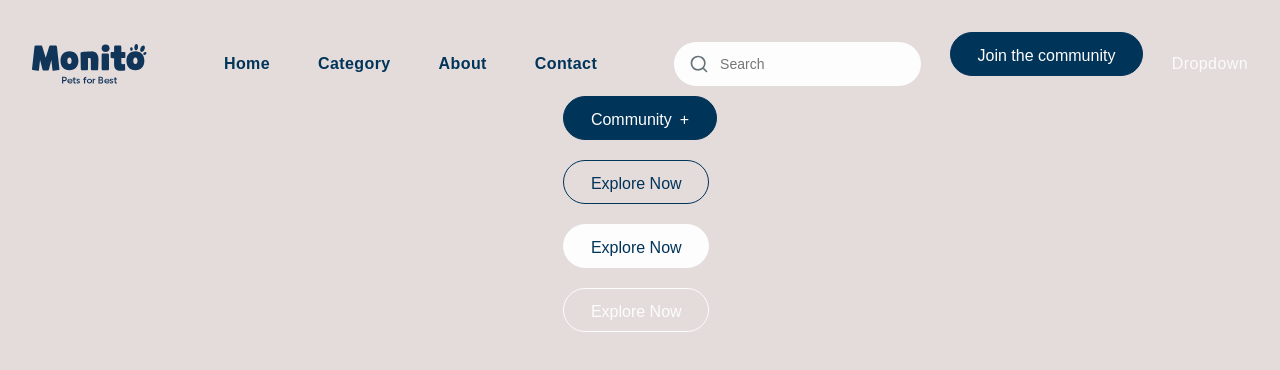
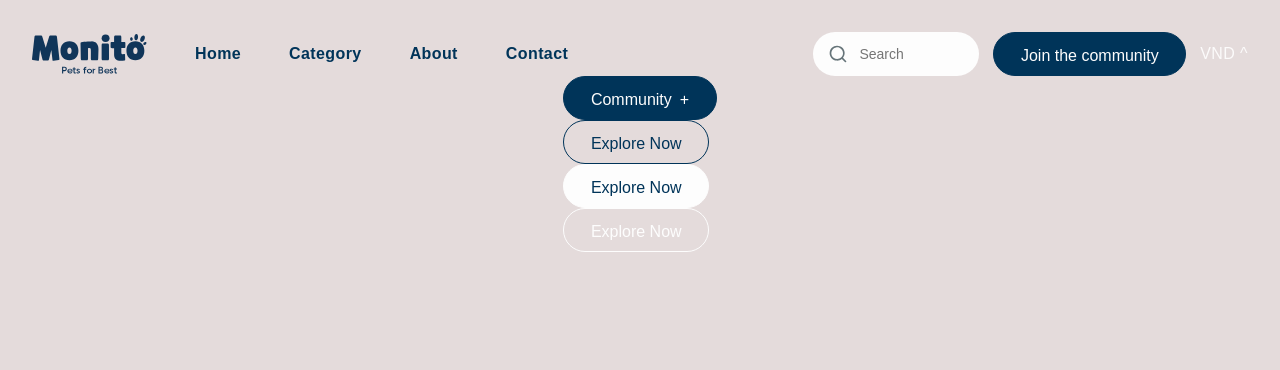
Before and after one commit to makcik303123/online-store, a React (Vite) app: page / in a window 1280 px wide. Shown: the top 370 px of the page. Built offline with nearby package versions, Linux system fonts and the light colour scheme.

Commit message:
finish header

```diff
--- a/src/components/Header/Header.module.scss
+++ b/src/components/Header/Header.module.scss
@@ -1,8 +1,8 @@
 .header {
   width: 100%;
   display: flex;
+  align-items: center;
   justify-content: space-between;
-  align-items: center;
 }
 
 .logo {
@@ -11,6 +11,7 @@
 
 .nav {
   display: flex;
+  align-items: center;
 }
 
 .list {
@@ -24,3 +25,10 @@
   line-height: 24px;
   margin-right: 48px;
 }
+
+.aside {
+  display: flex;
+  align-items: center;
+  justify-content: center;
+  gap: 14px;
+}
--- a/src/components/Header/Header.tsx
+++ b/src/components/Header/Header.tsx
@@ -2,14 +2,14 @@ import React from "react";
 import styles from "./Header.module.scss";
 import logo from "../../assets/Header/logo.svg";
 import { Button, ButtonType } from "../../ui/button";
-import { Input } from "../../ui/input";
+import { Search } from "../Search";
 
 const navLinks = ["Home", "Category", "About", "Contact"];
 
 export const Header = () => {
   return (
     <div className={styles.header}>
-			<>
+      <div className={styles.nav}>
         <img
           className={styles.logo}
           width={115}
@@ -17,21 +17,21 @@ export const Header = () => {
           src={logo}
           alt="logo"
         />
-				<div className={styles.nav}>
+
         <ul className={styles.list}>
           {navLinks.map((link) => (
             <li className={styles.item}>{link}</li>
           ))}
         </ul>
       </div>
-			</>
-			<>
-				<Input placeHolder={"Search"} />
+
+      <div className={styles.aside}>
+        <Search placeHolder={"Search"} />
         <Button type={ButtonType.DEFOLT}>
           <span>Join the community</span>
         </Button>
-				<div>Dropdown</div>
-			</>
+        <div>VND ^</div>
+      </div>
     </div>
   );
 };
--- /dev/null
+++ b/src/components/Search/Search.tsx
@@ -0,0 +1,23 @@
+import React, { useState } from "react";
+import lupa from "../../assets/Header/Vector.svg";
+import styles from "./input.module.scss";
+
+export const Search = ({ placeHolder }: any) => {
+  const [value, setValue] = useState("");
+
+  const inputHandler = (event: React.ChangeEvent<HTMLInputElement>) => {
+    setValue(event.target.value);
+  };
+
+  return (
+    <div className={styles.wrapper}>
+      <img src={lupa} alt="img" />
+      <input
+        value={value}
+        onChange={(e) => inputHandler(e)}
+        type="text"
+        placeholder={placeHolder}
+      />
+    </div>
+  );
+};
--- /dev/null
+++ b/src/components/Search/index.ts
@@ -0,0 +1,3 @@
+import { Search } from "./Search";
+
+export { Search };
--- /dev/null
+++ b/src/components/Search/input.module.scss
@@ -0,0 +1,23 @@
+.wrapper {
+  display: flex;
+  //   width: 280px;
+  padding: 12px 20px 12px 16px;
+  align-items: center;
+  gap: 12px;
+
+  border-radius: 46px;
+  background: #fdfdfd;
+
+  input {
+    color: #99a2a5;
+    font-size: 14px;
+    font-weight: 500;
+    line-height: 20px;
+    width: 100px;
+    transition: width 0.2s ease-in-out;
+
+    &:focus {
+      width: 150px;
+    }
+  }
+}
--- a/src/ui/button/button.module.scss
+++ b/src/ui/button/button.module.scss
@@ -10,7 +10,6 @@
   cursor: pointer;
   border: none;
   border: 1.5px solid #003459;
-  margin-bottom: 20px;
   color: #fdfdfd;
 
   span {
@@ -20,6 +19,7 @@
     font-style: normal;
     font-weight: 500;
     line-height: 24px;
+    text-wrap: nowrap;
   }
 }
 
--- a/src/ui/input/index.ts
+++ /dev/null
@@ -1,3 +0,0 @@
-import { Input } from "./input";
-
-export { Input };
--- a/src/ui/input/input.module.scss
+++ /dev/null
@@ -1,19 +0,0 @@
-.wrapper {
-	display: flex;
-	// width: 280px;
-	padding: 12px 20px 12px 16px;
-	align-items: center;
-	gap: 12px;
-
-	border-radius: 46px;
-	background: #fdfdfd;
-
-	input {
-		color: #99a2a5;
-
-		font-size: 14px;
-
-		font-weight: 500;
-		line-height: 20px;
-	}
-}
--- a/src/ui/input/input.tsx
+++ /dev/null
@@ -1,12 +0,0 @@
-import React from "react";
-import lupa from "../../assets/Header/Vector.svg";
-import styles from "./input.module.scss";
-
-export const Input = ({ placeHolder }: any) => {
-	return (
-		<div className={styles.wrapper}>
-			<img src={lupa} alt="img" />
-			<input type="text" placeholder={placeHolder} />
-		</div>
-	);
-};
```
Lines whose indentation alone changed are shown as unchanged.
